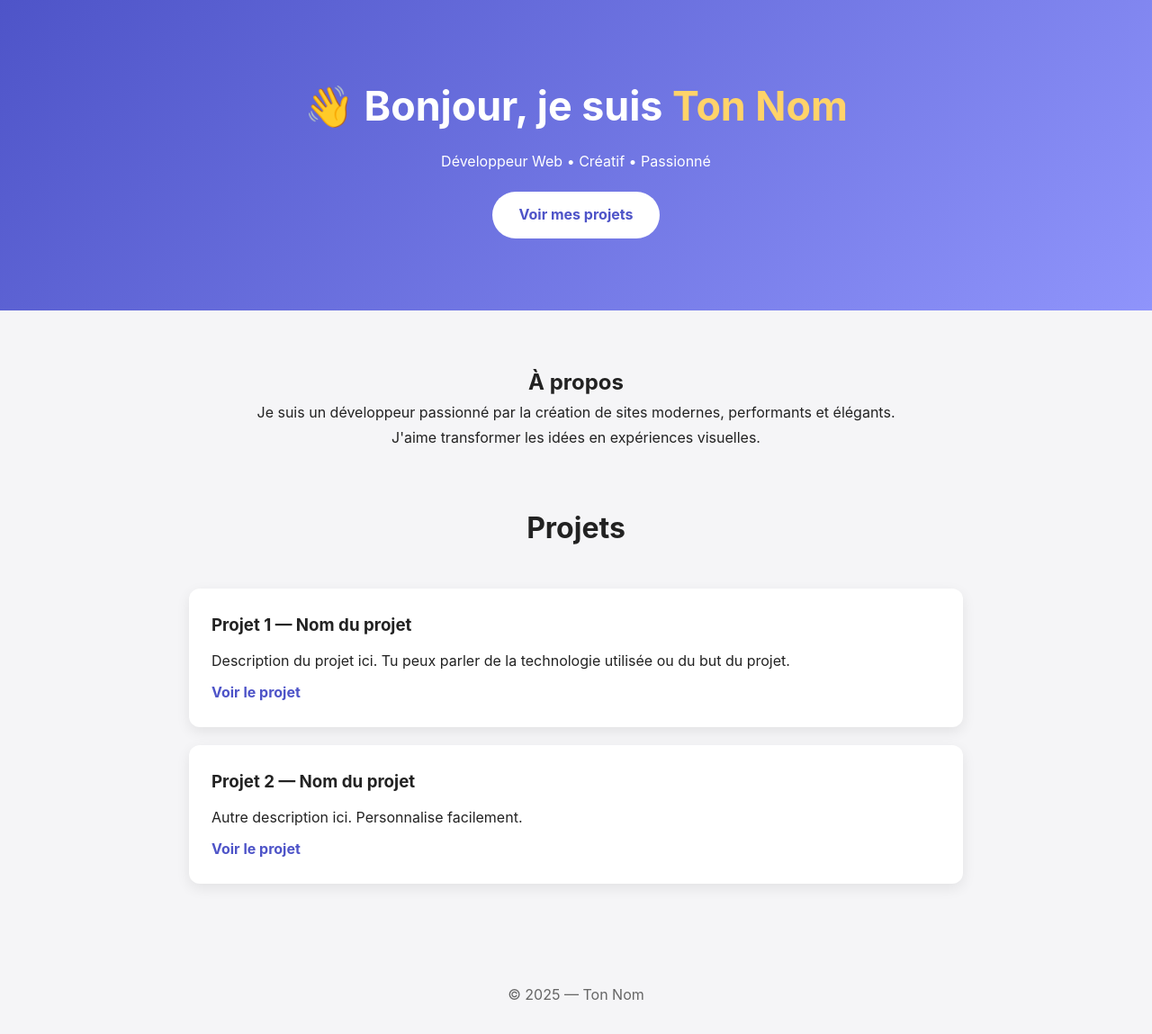
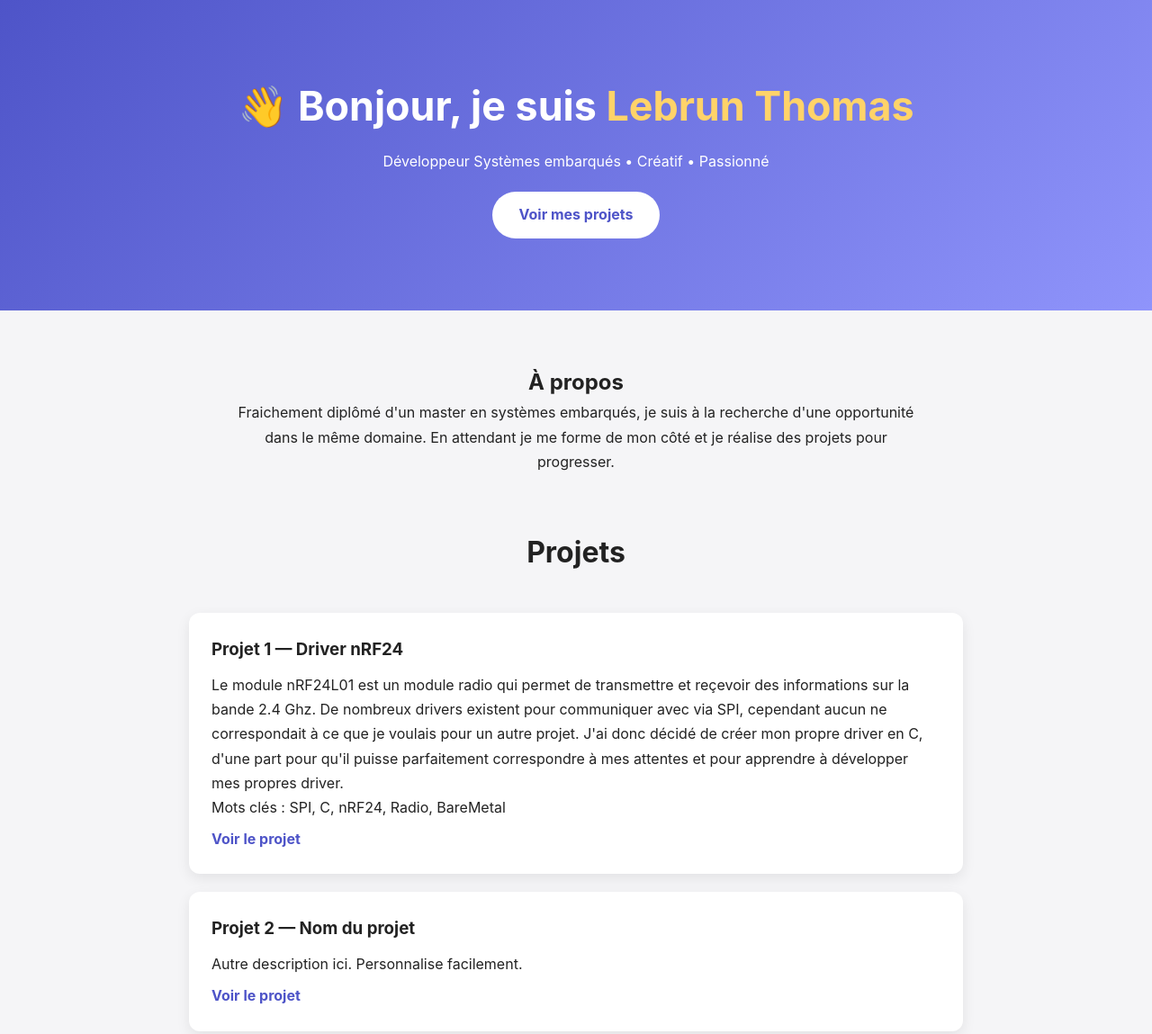
Before and after one commit to TotoLeb9/Portfolio, a plain HTML site: page index.html in a window 1280 px wide. Shown: the top 1149 px of the page at 90% size. Drawn offline with Linux system fonts and the light colour scheme.

Commit message:
First project start

```diff
--- a/index.html
+++ b/index.html
@@ -9,41 +9,43 @@
 
 <body>
     <header class="hero">
-        <h1>👋 Bonjour, je suis <span class="accent">Ton Nom</span></h1>
-        <p>Développeur Web • Créatif • Passionné</p>
+        <h1>👋 Bonjour, je suis <span class="accent">Lebrun Thomas</span></h1>
+        <p>Développeur Systèmes embarqués • Créatif • Passionné</p>
         <a href="#projects" class="btn">Voir mes projets</a>
     </header>
 
     <section class="about">
         <h2>À propos</h2>
         <p>
-            Je suis un développeur passionné par la création de sites modernes, performants
-            et élégants. J'aime transformer les idées en expériences visuelles.
+            Fraichement diplômé d'un master en systèmes embarqués,
+            je suis à la recherche d'une opportunité dans le même domaine. En attendant je me forme de mon côté et je réalise des projets pour progresser.
         </p>
     </section>
 
     <section id="projects" class="projects">
         <h2>Projets</h2>
 
-        <!-- PROJET 1 -->
         <div class="project">
-            <h3>Projet 1 — Nom du projet</h3>
-            <p>Description du projet ici. Tu peux parler de la technologie utilisée ou du but du projet.</p>
+            <h3>Projet 1 — Driver nRF24</h3>
+            <p>Le module nRF24L01 est un module radio qui permet de transmettre et reçevoir des informations sur la bande 2.4 Ghz.
+                De nombreux drivers existent pour communiquer avec via SPI, cependant aucun ne correspondait à ce que je voulais pour un autre projet.
+                J'ai donc décidé de créer mon propre driver en C, d'une part pour qu'il puisse parfaitement correspondre à mes attentes et pour apprendre
+                à développer mes propres driver.
+            </p>
+            <p class="tags">Mots clés : SPI, C, nRF24, Radio, BareMetal</p>
             <a href="#" target="_blank" class="link">Voir le projet</a>
         </div>
 
-        <!-- PROJET 2 -->
         <div class="project">
             <h3>Projet 2 — Nom du projet</h3>
             <p>Autre description ici. Personnalise facilement.</p>
             <a href="#" target="_blank" class="link">Voir le projet</a>
         </div>
 
-        <!-- AJOUTE PLUS DE PROJETS ICI -->
     </section>
 
     <footer>
-        <p>© 2025 — Ton Nom</p>
+        <p>© 2025 — Thomas</p>
     </footer>
 </body>
 </html>
```
